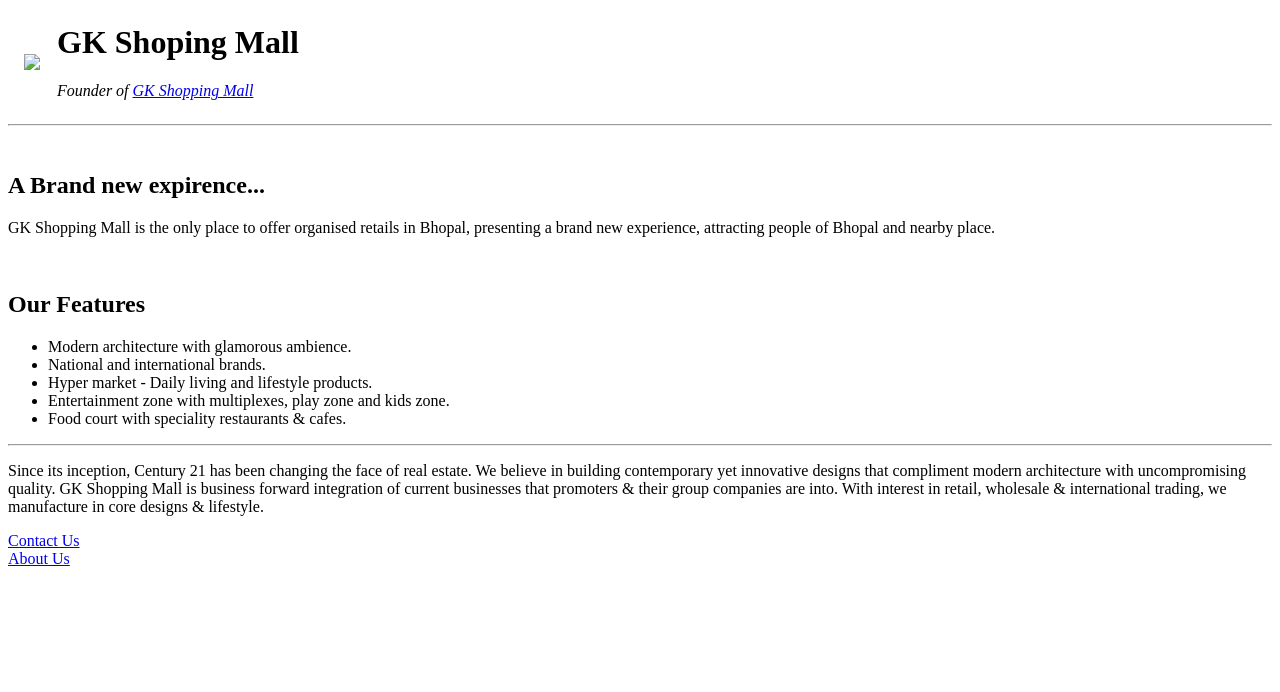
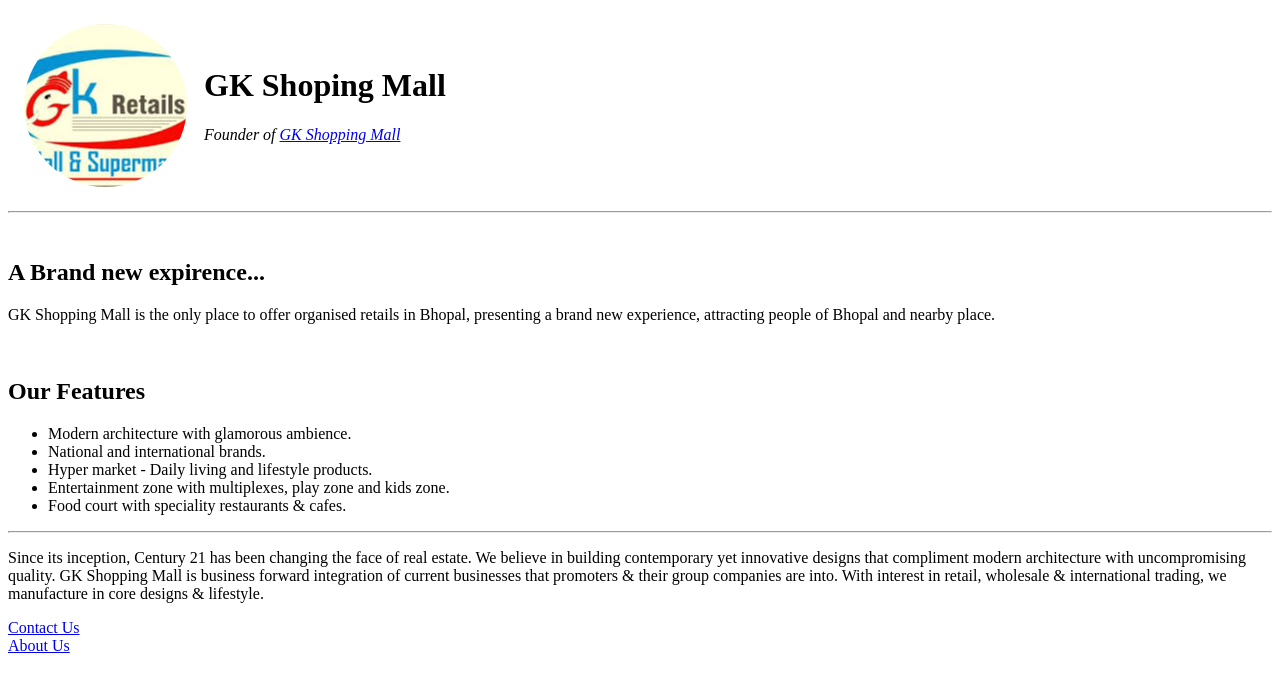
Before and after one commit to gurucommando/GK_Shopping_mall, a plain HTML site: page index.html in a window 1280 px wide. Drawn offline with Linux system fonts and the light colour scheme.

Commit message:
Update index.html

```diff
--- a/index.html
+++ b/index.html
@@ -1,7 +1,7 @@
 <html>
     <head> </head>
     <body>
-      <table cellspacing="15"> <tr> <td>  <img src=images/"circle.png" > </td>
+      <table cellspacing="15"> <tr> <td>  <img src="images/circle.png" > </td>
      <td>  <h1> GK Shoping Mall </h1>
     <p> <em> Founder of <a href="#">GK Shopping Mall</a> </em> </td>
     </p> </tr> </table>
```
